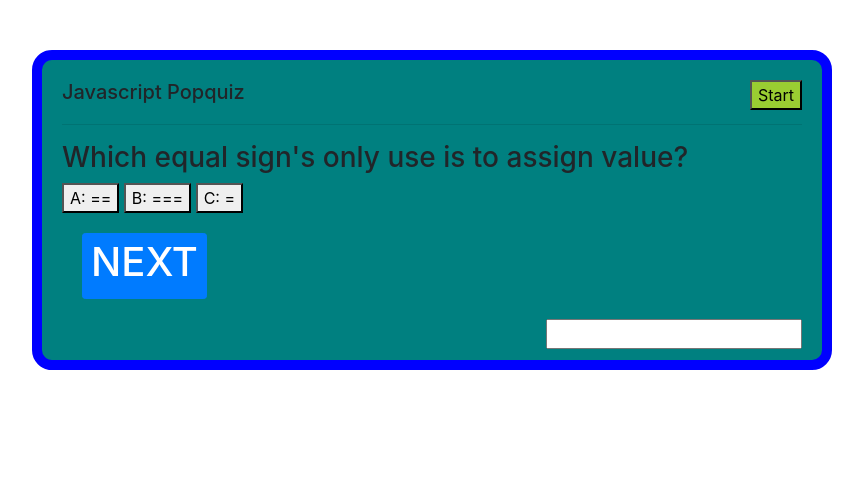
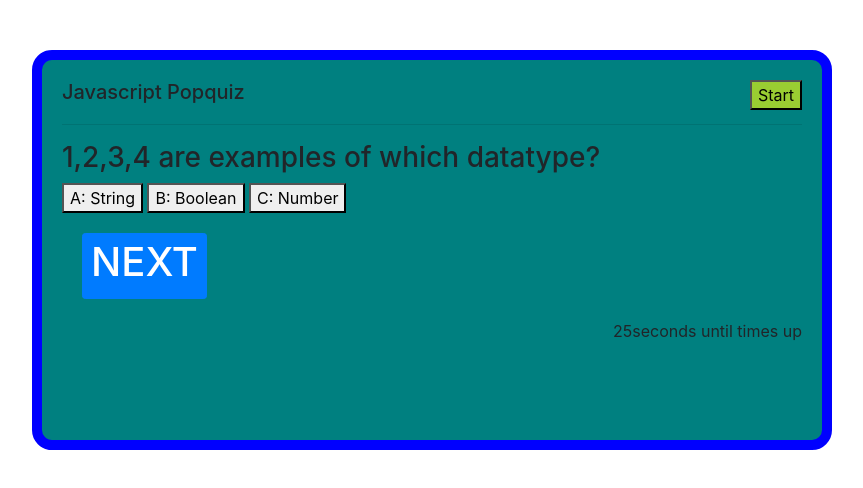
Before and after one commit to JadeP27/API-Popquiz, a plain HTML site: page index.html in a window 1280 px wide. Shown: the whole page, without its empty margins (208-1071 px from the left). Drawn offline with nearby package versions, Linux system fonts and the light colour scheme.

Commit message:
added count down & attempted to fix loop

```diff
--- a/index.html
+++ b/index.html
@@ -17,29 +17,30 @@
       float:right;
       background-color: yellowgreen;
     }
-    .time {
+    .timer {
       float:right;
     }
     </style>
     <title> Javascript Popquiz </title>
 </head>
 <body>
-    <div class="card" style="width: 50rem; height: 20rem;">
+    <div class="card" style="width: 50rem; height: 25rem;">
         <div class="card-body">
           <button id="button-start" class="start">Start</button>
           <h5 class="card-title">Javascript Popquiz</h5>
           <hr style="margin-top: 20px">
           <h3 id="card-text"></h3>
-          <div>
+          <div class="questionsDiv">
           <button id="button-A" class="buttons1">choice A</button>
           <button id="button-B" class="buttons1" >choice B</button>
           <button id="button-C" class="buttons1">choice C</button>
         <div class="card-body">
           <button id="nextBtn" class="btn btn-primary btn-sm"><h1><class="btn">NEXT</h1></button>
         </div>
-        <div>
-          <input type="timer" class="time">
-        </div>
+        <div class="timer">
+            <div class="time">
+              <div id="seconds"></div>
+            </div>
       </div>
 
 
--- a/script.js
+++ b/script.js
@@ -1,18 +1,15 @@
 //listing variables//
 var multiquest = document.querySelector("#card-text");
+var questionsDiv = document.querySelector(".questionsDiv");
 var next = document.querySelector("#nextBtn");
 var butA = document.querySelector("#button-A");
 var butB = document.querySelector("#button-B");
 var butC = document.querySelector("#button-C");
 var options = document.querySelector(".buttons1");
 var scoreCounter = 0;
-var startBtn = document.querySelector("#button-start");
-var countDownTime = document.querySelector(".time");
+var timeEl = document.querySelector(".time");
+// var secEl = document.getElementById("seconds");
 
-//conditional statements//
-
-//function start quiz
-function startQuiz() {
 var questions = [
     {
         questionText : "1,2,3,4 are examples of which datatype?",
@@ -40,64 +37,43 @@ function startQuiz() {
         answer: "C: = "
     }
 ]
-    // start the timer
-    function timeFunc() {
-        setTimeout (myTimeout, 60000)
+
+var theNumber = 0;
+
+next.addEventListener("click", function () {
+    for (i = 0; i < questions.length; i++) {
+    populateQuestion(i++);
     }
-    function myTimeout() {
-      countDownTime = (3000)
+});
+
+function populateQuestion(theNumber) {
+        multiquest.textContent = questions[theNumber].questionText
+        butA.textContent = questions[theNumber].choices[0];
+        butB.textContent = questions[theNumber].choices[1];
+        butC.textContent = questions[theNumber].choices[2];
+}
+var timeEl = document.querySelector(".time");
+var mainEl = document.getElementById("main");
+
+var secondsLeft = 30;
+
+function setTime() {
+  var timerInterval = setInterval(function() {
+    secondsLeft--;
+    timeEl.textContent = secondsLeft + "seconds until times up";
+
+    if(secondsLeft === 0) {
+      clearInterval(timerInterval);
     }
 
-    // display first question, with possible choices
-    console.log("questions", questions)
-    console.log("questionText", questions[0].questionText)
-    multiquest.textContent = questions[0].questionText
-    butA.textContent = questions[0].choices[0];
-    butB.textContent = questions[0].choices[1];
-    butC.textContent = questions[0].choices[2];
-    multiquest.textContent = questions[1].questionText
-    butA.textContent = questions[1].choices[0];
-    butB.textContent = questions[1].choices[1];
-    butC.textContent = questions[1].choices[2];
-    multiquest.textContent = questions[2].questionText
-    butA.textContent = questions[2].choices[0];
-    butB.textContent = questions[2].choices[1];
-    butC.textContent = questions[2].choices[2];
-    multiquest.textContent = questions[3].questionText
-    butA.textContent = questions[3].choices[0];
-    butB.textContent = questions[3].choices[1];
-    butC.textContent = questions[3].choices[2];
-    multiquest.textContent = questions[4].questionText
-    butA.textContent = questions[4].choices[0];
-    butB.textContent = questions[4].choices[1];
-    butC.textContent = questions[4].choices[2];
-
-    // and when you click on a choice
-    for (var i = 0; i < questions.length; i++) {
+  }, 1000);
 }
 
-    // check if choice is correct answer or not, add of subtract from score
-    butA.onclick = console.log(butA.textContent);
-    butB.onclick = console.log(butB.textContent);
-    butC.onclick = console.log(butC.textContent);
-    // then go to next question, When out of questions or out of time, quiz stops
-    // question[i +1]
+setTime();
+
+function start(){
+    populateQuestion(theNumber);
+
 }
 
-//for loop
-//for (var i = 0; i < questions.length; i++) {
-    //var response = questions[i].answer
-    //    if (response === questions[i].answer) {
-    //    scoreCounter++
-    //    alert("great answer!")
-    //    }
-    //    else alert("wrong answer!")
-     //   }
-
-
-startBtn.onclick = startQuiz()
-startBtn.onclick = timeFunc()
-options.onclick = localStorage.choices
-next.onclick = [questions]
-
-// next.addEventListener("click", function(event) {
+start();
```
Lines whose indentation alone changed are shown as unchanged.
